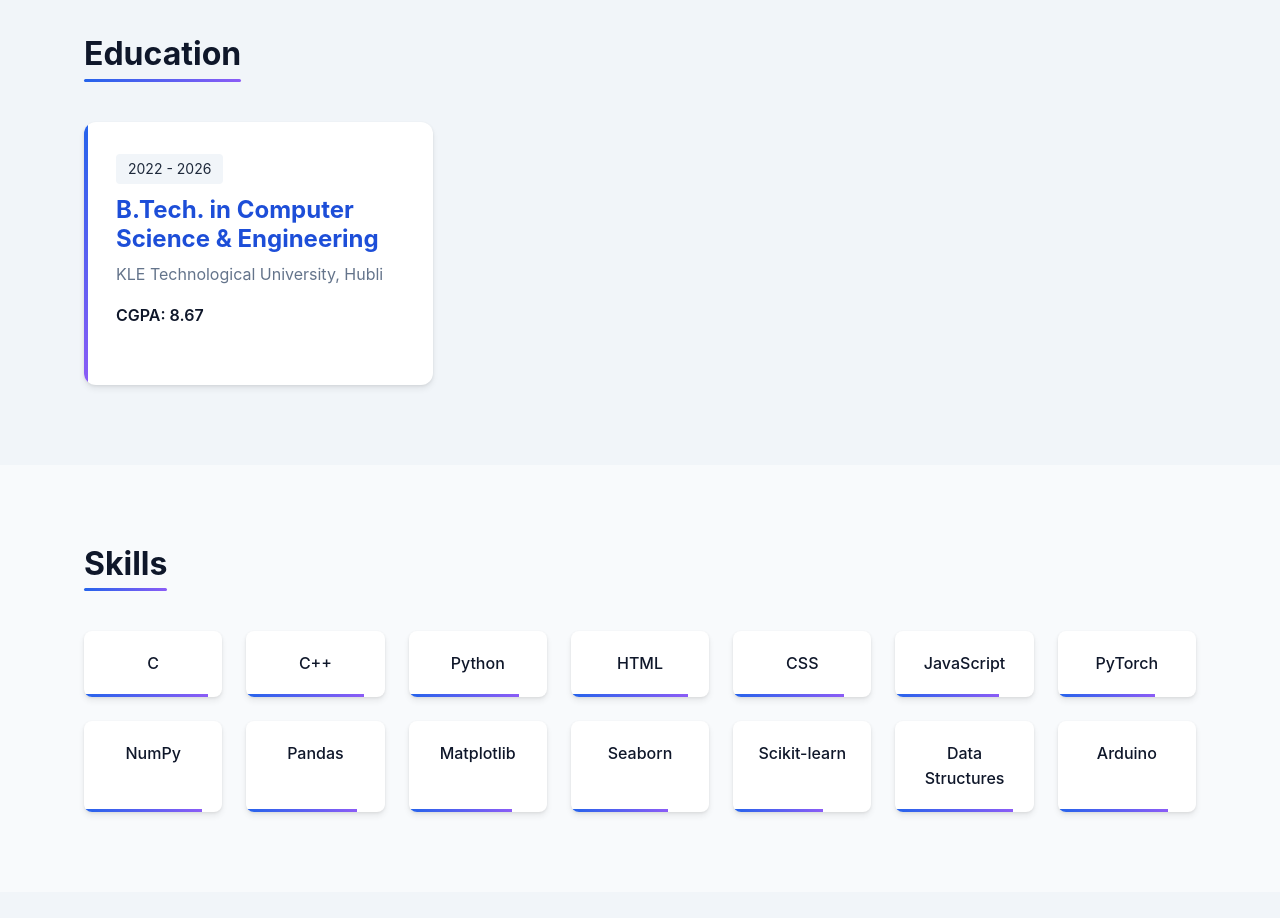
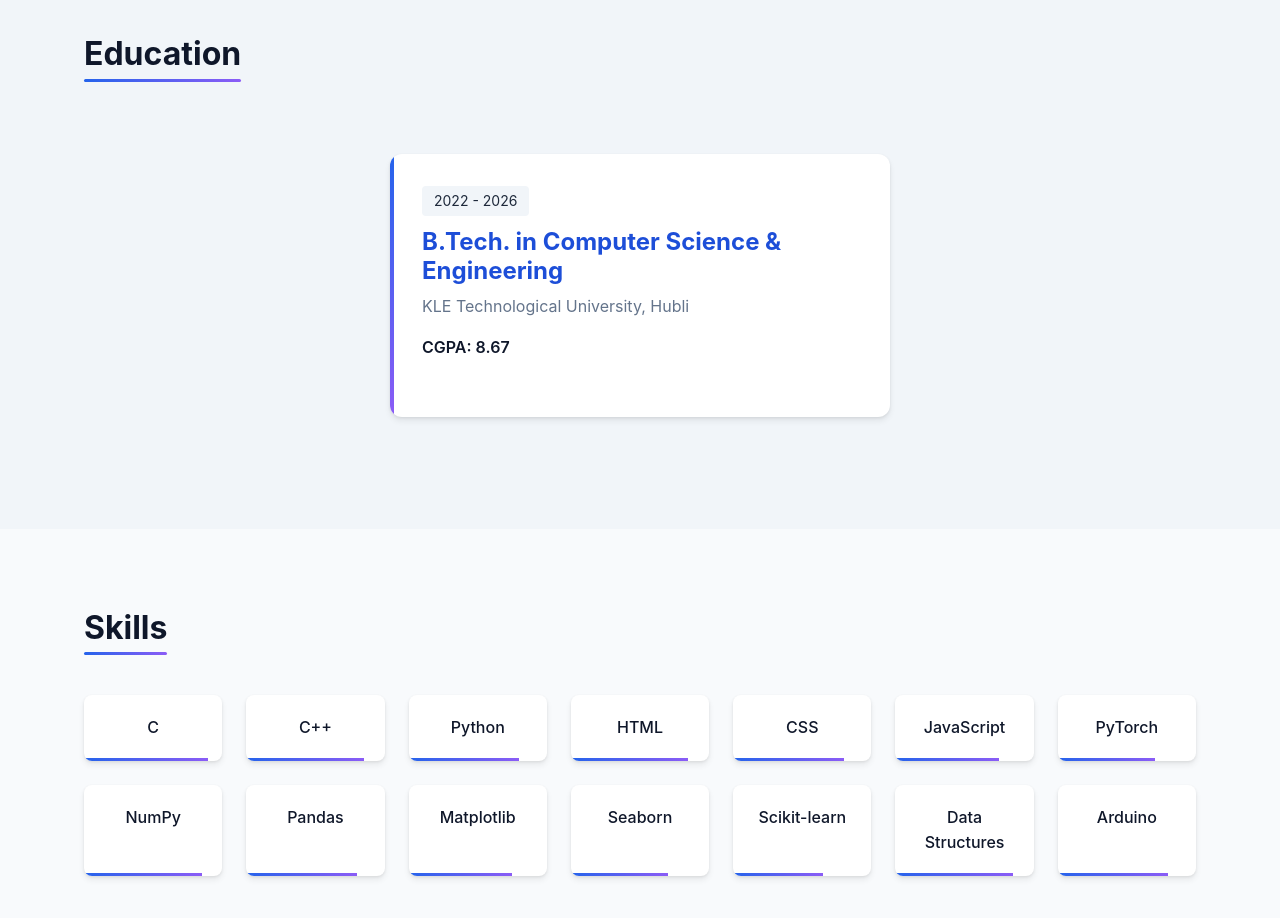
Before and after one commit to MOHAMMEDNAVEED19/portfolio.github.io, a plain HTML site: page index.html in a window 1280 px wide. Shown: the part 1480-2398 px from the top of the page. Drawn offline with Linux system fonts and the light colour scheme.

Commit message:
Update index.html

```diff
--- a/index.html
+++ b/index.html
@@ -315,12 +315,14 @@
 
     /* Education Section */
  .education-grid {
-      display: grid;
-      grid-template-columns: repeat(auto-fill, minmax(300px, 1fr));
-      gap: 2rem;
+  display: flex;
+  justify-content: center;
+  padding: 2rem 1rem;
 }
 
 .education-card {
+  width: 100%;
+  max-width: 500px;
   background-color: white;
   border-radius: var(--radius-md);
   padding: 2rem;
```
Lines whose indentation alone changed are shown as unchanged.
